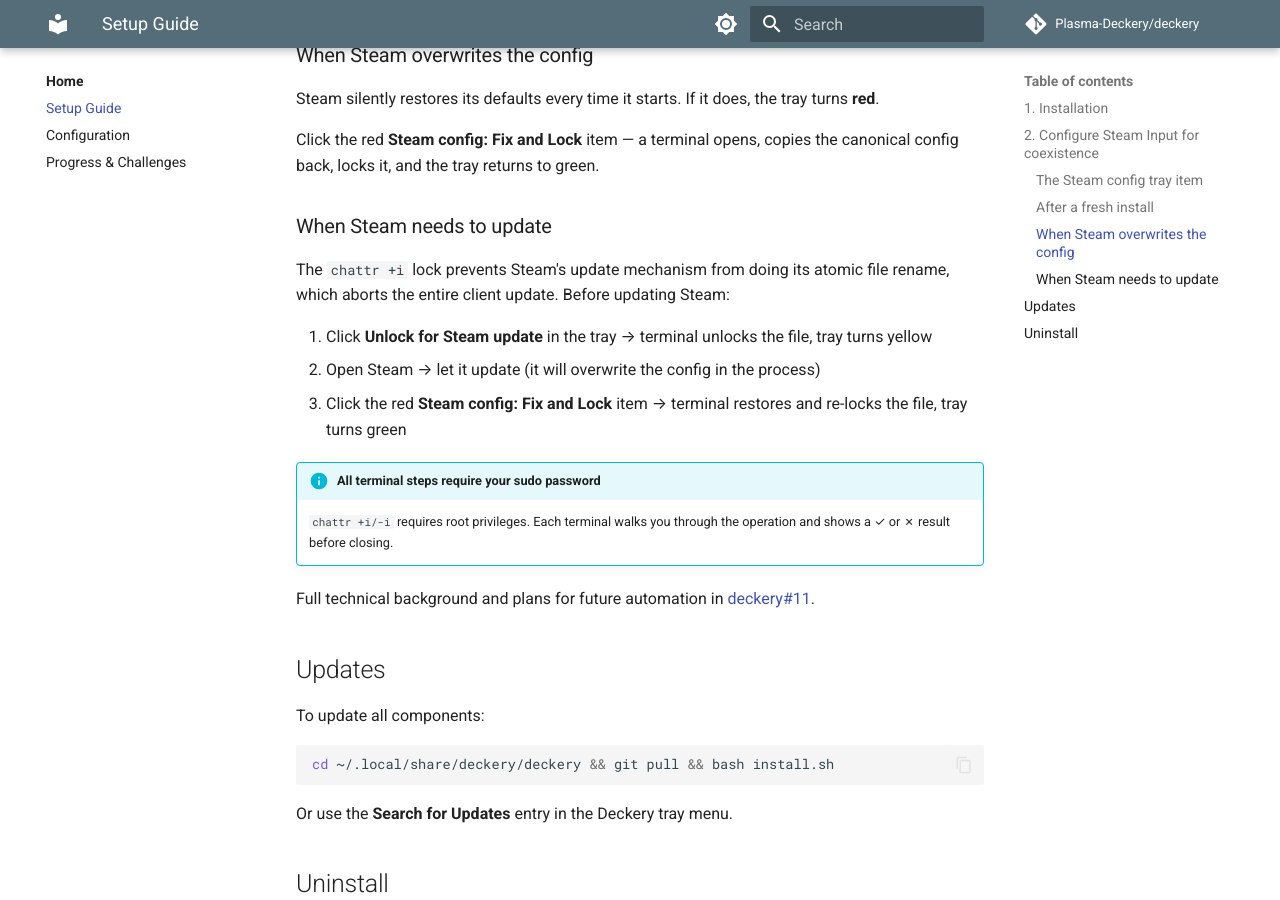
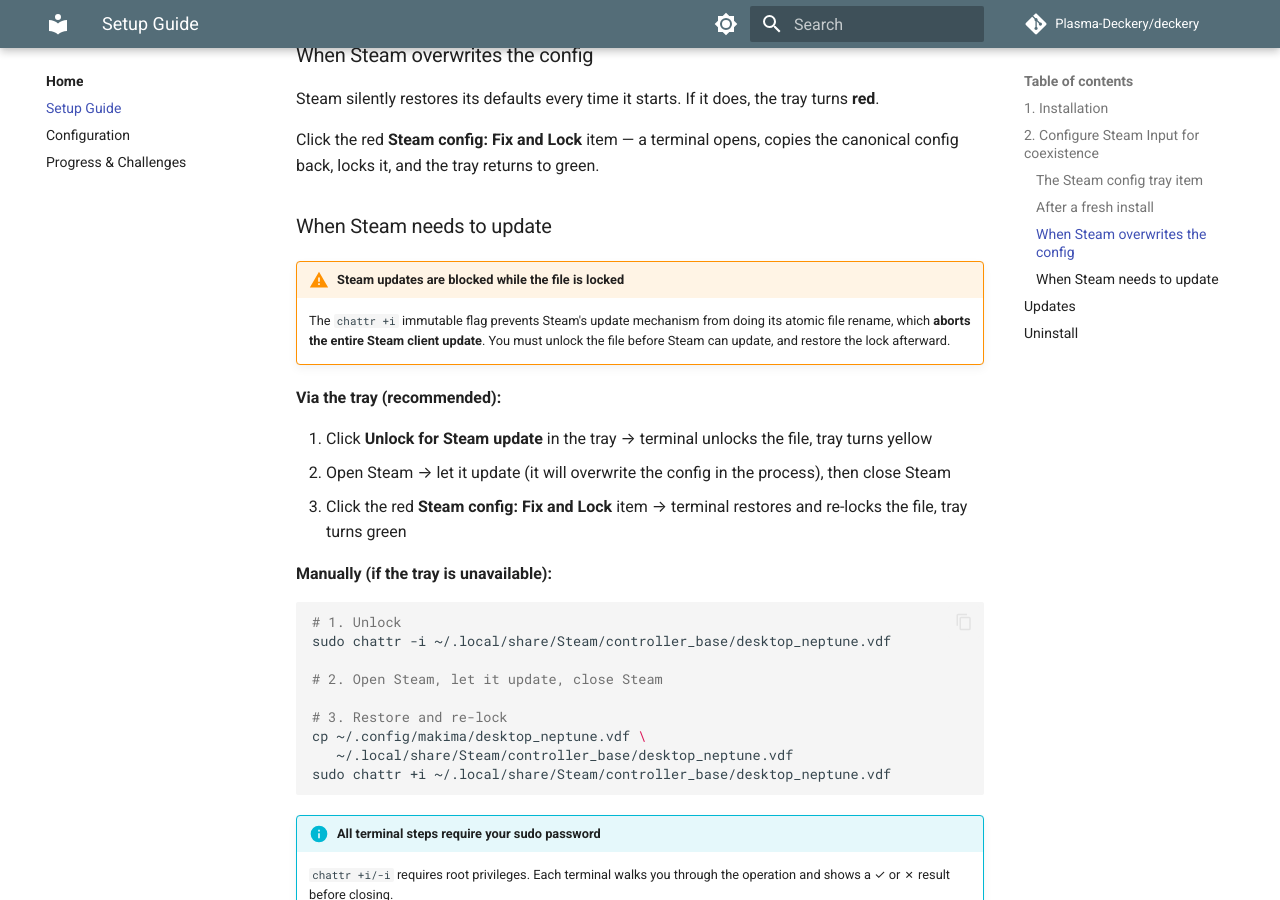
Before and after one commit to Plasma-Deckery/deckery, an MkDocs documentation site: the page built from docs/setup-guide.md, in a window 1280 px wide and 900 px high, scrolled down 1715 px. Built offline with MkDocs 1.6.1 and Material for MkDocs 9.7.7, drawn with Linux system fonts in a browser that asks for light colours; comment, search, counter and statistics services are not loaded.

Commit message:
docs: restore Steam update warning and manual fallback steps

````diff
--- a/docs/setup-guide.md
+++ b/docs/setup-guide.md
@@ -64,11 +64,28 @@
 
 ### When Steam needs to update
 
-The `chattr +i` lock prevents Steam's update mechanism from doing its atomic file rename, which aborts the entire client update. Before updating Steam:
+!!! warning "Steam updates are blocked while the file is locked"
+    The `chattr +i` immutable flag prevents Steam's update mechanism from doing its atomic file rename, which **aborts the entire Steam client update**. You must unlock the file before Steam can update, and restore the lock afterward.
+
+**Via the tray (recommended):**
 
 1. Click **Unlock for Steam update** in the tray → terminal unlocks the file, tray turns yellow
-2. Open Steam → let it update (it will overwrite the config in the process)
+2. Open Steam → let it update (it will overwrite the config in the process), then close Steam
 3. Click the red **Steam config: Fix and Lock** item → terminal restores and re-locks the file, tray turns green
+
+**Manually (if the tray is unavailable):**
+
+```bash
+# 1. Unlock
+sudo chattr -i ~/.local/share/Steam/controller_base/desktop_neptune.vdf
+
+# 2. Open Steam, let it update, close Steam
+
+# 3. Restore and re-lock
+cp ~/.config/makima/desktop_neptune.vdf \
+   ~/.local/share/Steam/controller_base/desktop_neptune.vdf
+sudo chattr +i ~/.local/share/Steam/controller_base/desktop_neptune.vdf
+```
 
 !!! info "All terminal steps require your sudo password"
     `chattr +i/-i` requires root privileges. Each terminal walks you through the operation and shows a ✓ or ✗ result before closing.
````
